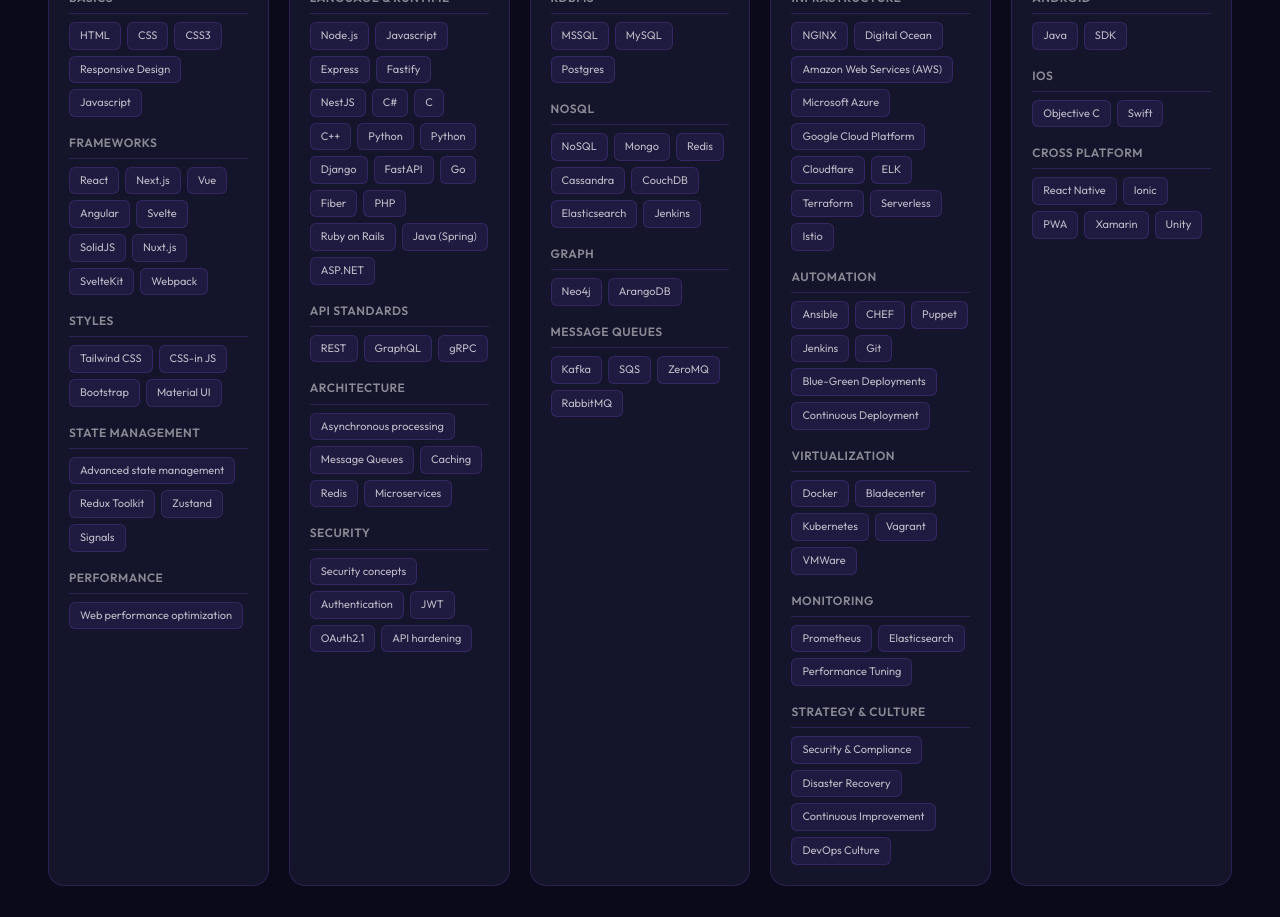
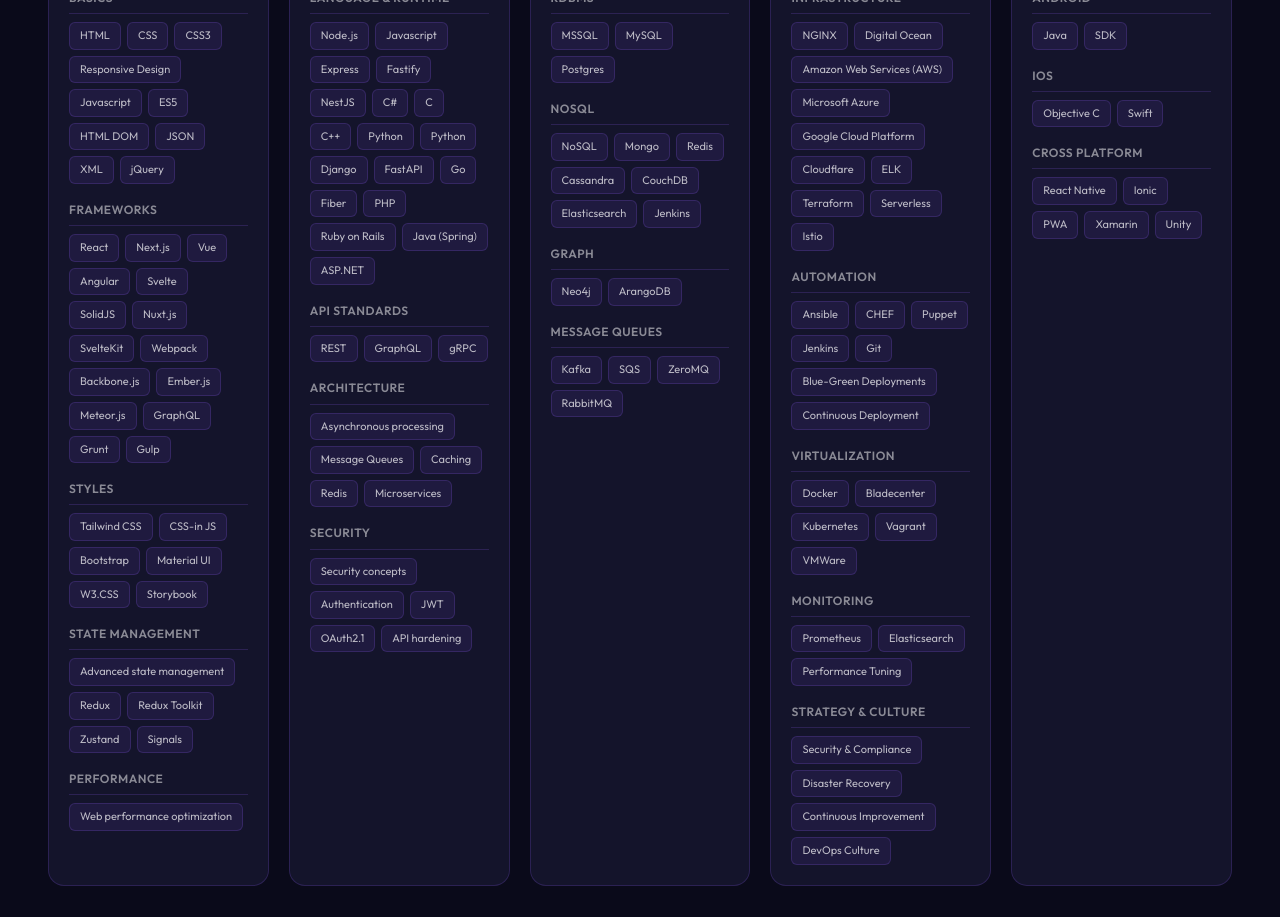
Before and after one commit to siridevcode-dev/devthailao.com, a Next.js app: page /en in a window 1280 px wide. Shown: the part 2660-3577 px from the top of the page. Built offline with nearby package versions, Linux system fonts and the light colour scheme.

Commit message:
Update SkillsRoadmap and project configuration

```diff
--- a/src/components/SkillsRoadmap.tsx
+++ b/src/components/SkillsRoadmap.tsx
@@ -78,10 +78,10 @@
         icon: '🎨',
         color: '#3b82f6',
         categories: [
-            { name: 'basics', items: ['HTML', 'CSS', 'CSS3', 'Responsive Design', 'Javascript'] },
-            { name: 'frameworks', items: ['React', 'Next.js', 'Vue', 'Angular', 'Svelte', 'SolidJS', 'Nuxt.js', 'SvelteKit', 'Webpack'] },
-            { name: 'styles', items: ['Tailwind CSS', 'CSS-in JS', 'Bootstrap', 'Material UI'] },
-            { name: 'stateManagement', items: ['Advanced state management', 'Redux Toolkit', 'Zustand', 'Signals'] },
+            { name: 'basics', items: ['HTML', 'CSS', 'CSS3', 'Responsive Design', 'Javascript', 'ES5', 'HTML DOM', 'JSON', 'XML', 'jQuery'] },
+            { name: 'frameworks', items: ['React', 'Next.js', 'Vue', 'Angular', 'Svelte', 'SolidJS', 'Nuxt.js', 'SvelteKit', 'Webpack', 'Backbone.js', 'Ember.js', 'Meteor.js', 'GraphQL', 'Grunt', 'Gulp'] },
+            { name: 'styles', items: ['Tailwind CSS', 'CSS-in JS', 'Bootstrap', 'Material UI', 'W3.CSS', 'Storybook'] },
+            { name: 'stateManagement', items: ['Advanced state management', 'Redux', 'Redux Toolkit', 'Zustand', 'Signals'] },
             { name: 'optimization', items: ['Web performance optimization'] },
         ],
     },
```
